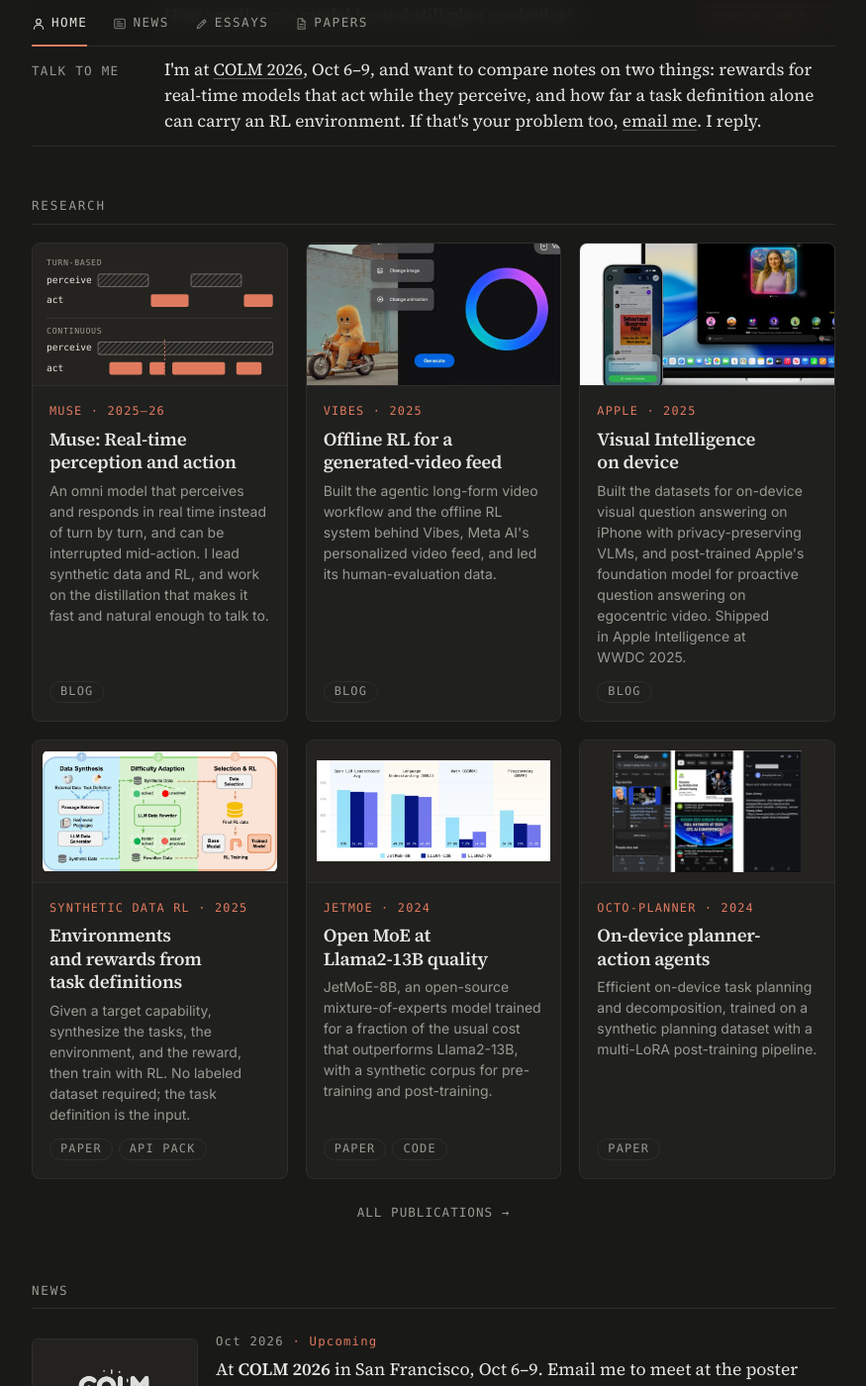
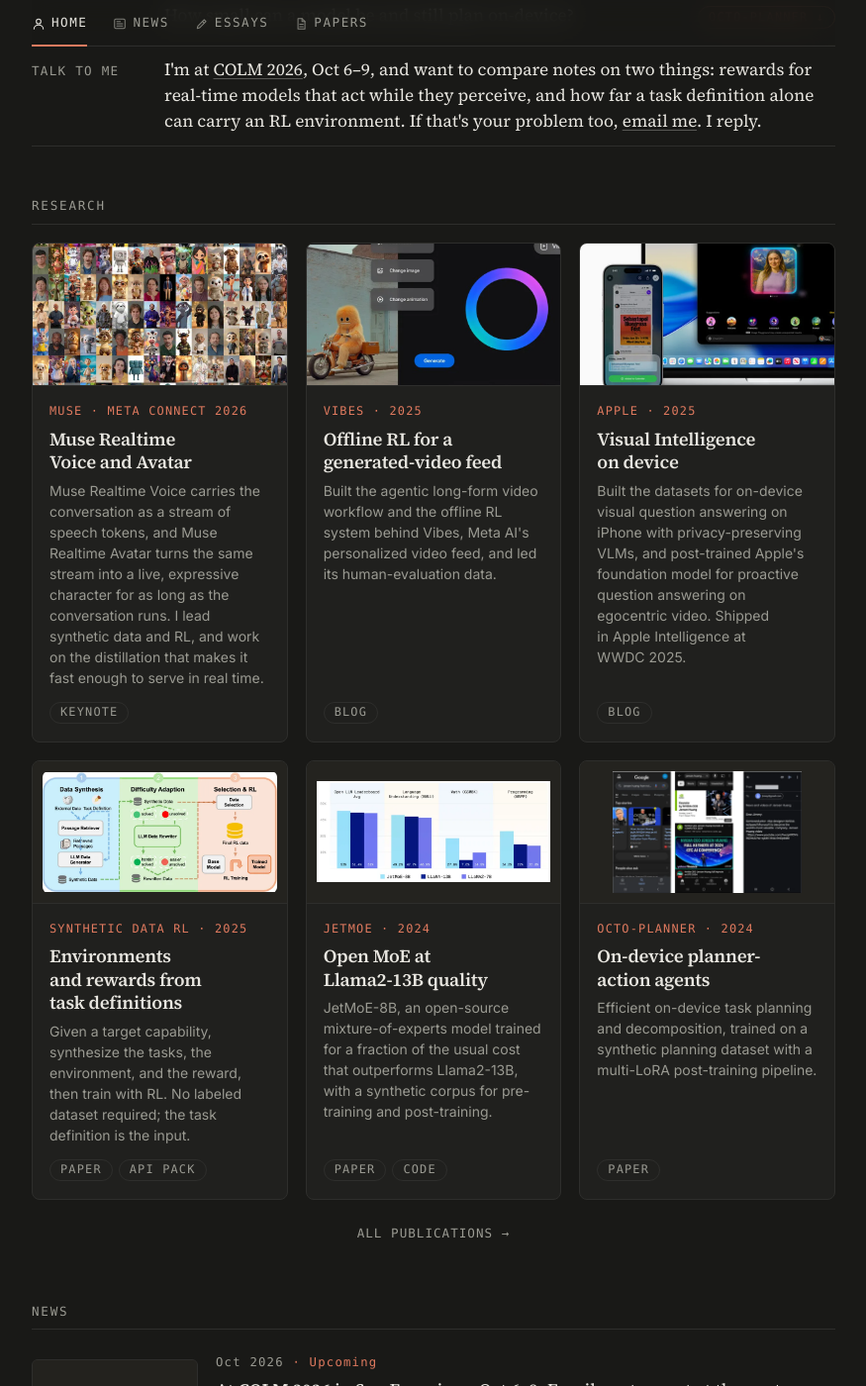
Before and after one commit to zguo0525/zguo0525.github.io, a Jekyll site: the page built from index.md, in a window 1280 px wide and 1400 px high, scrolled down 757 px. Shown: the whole window at 99% size, without its empty margins (202-1077 px from the left). Built offline with Jekyll 4.4.1, drawn with Linux system fonts in a browser that asks for light colours; some of the changed text lies outside the part shown.

Commit message:
Update Muse card and news for Realtime Voice and Avatar launch
Link the Muse research card and intro to the Meta Connect 2026 post,
swap the diagram for the character grid, and add a Sep 2026 news item.

Co-Authored-By: Claude Fable 5.1 <noreply@anthropic.com>
Claude-Session: https://claude.ai/code/session_01HnC98uYSSXDKz9D1f4jfEu

```diff
--- a/index.md
+++ b/index.md
@@ -5,7 +5,7 @@ title: Training agents that perceive and act
 
 I train multimodal models to act in the real world. Start from the capability we want, build the tasks, environments, rewards, and synthetic data that teach it, then train with RL.
 
-At <img class="logo-inline" src="{{ '/assets/logos/meta.com.png' | relative_url }}" alt="" width="16" height="16">[**Meta Superintelligence Labs**](https://ai.meta.com/) I lead synthetic data and RL for [Muse](https://about.fb.com/news/2026/04/introducing-muse-spark-meta-superintelligence-labs/), a real-time omni model for personal agents, and built the offline RL system behind [Vibes](https://about.fb.com/news/2025/09/introducing-vibes-ai-videos/). Before that, I worked on **Visual Intelligence** at <img class="logo-inline" src="{{ '/assets/logos/apple.com.png' | relative_url }}" alt="" width="16" height="16">[Apple](https://www.apple.com/newsroom/2025/06/apple-intelligence-gets-even-more-powerful-with-new-capabilities-across-apple-devices/) and **foundation models** at <img class="logo-inline" src="{{ '/assets/logos/mitibmwatsonailab.mit.edu.png' | relative_url }}" alt="" width="16" height="16">[MIT-IBM Watson](https://mitibmwatsonailab.mit.edu/). I got my **Ph.D. in Computer Science** at <img class="logo-inline" src="{{ '/assets/logos/mit.edu.png' | relative_url }}" alt="" width="16" height="16">[**MIT**](https://www.mit.edu/), and **B.A. in Physics** at <img class="logo-inline" src="{{ '/assets/logos/berkeley.edu.png' | relative_url }}" alt="" width="16" height="16">[**UC Berkeley**](https://www.berkeley.edu/). Outside work I read, write, bike, and hike.
+At <img class="logo-inline" src="{{ '/assets/logos/meta.com.png' | relative_url }}" alt="" width="16" height="16">[**Meta Superintelligence Labs**](https://ai.meta.com/) I lead synthetic data and RL for [Muse](https://research.meta.ai/blog/bringing-your-muse-to-life), a real-time omni model for personal agents, and built the offline RL system behind [Vibes](https://about.fb.com/news/2025/09/introducing-vibes-ai-videos/). Before that, I worked on **Visual Intelligence** at <img class="logo-inline" src="{{ '/assets/logos/apple.com.png' | relative_url }}" alt="" width="16" height="16">[Apple](https://www.apple.com/newsroom/2025/06/apple-intelligence-gets-even-more-powerful-with-new-capabilities-across-apple-devices/) and **foundation models** at <img class="logo-inline" src="{{ '/assets/logos/mitibmwatsonailab.mit.edu.png' | relative_url }}" alt="" width="16" height="16">[MIT-IBM Watson](https://mitibmwatsonailab.mit.edu/). I got my **Ph.D. in Computer Science** at <img class="logo-inline" src="{{ '/assets/logos/mit.edu.png' | relative_url }}" alt="" width="16" height="16">[**MIT**](https://www.mit.edu/), and **B.A. in Physics** at <img class="logo-inline" src="{{ '/assets/logos/berkeley.edu.png' | relative_url }}" alt="" width="16" height="16">[**UC Berkeley**](https://www.berkeley.edu/). Outside work I read, write, bike, and hike.
 
 <dl class="now" markdown="0">
   <div class="now-row"><dt>Open questions</dt><dd>
@@ -23,37 +23,14 @@ At <img class="logo-inline" src="{{ '/assets/logos/meta.com.png' | relative_url
 <div markdown="0" class="research">
 
 <article class="rs-row" id="muse">
-  <div class="rs-fig rs-fig--diagram" role="img" aria-label="Turn-based interaction alternates listening and responding; continuous interaction perceives and responds in overlapping streams">
-    <svg viewBox="0 0 360 200" xmlns="http://www.w3.org/2000/svg" font-family="ui-monospace, Menlo, monospace" aria-hidden="true" focusable="false">
-      <defs>
-        <pattern id="hatch" width="6" height="6" patternUnits="userSpaceOnUse" patternTransform="rotate(45)">
-          <line x1="0" y1="0" x2="0" y2="6" stroke="var(--dg-ink)" stroke-opacity="0.45" stroke-width="1.6"/>
-        </pattern>
-      </defs>
-      <text x="0" y="22" font-size="13" fill="var(--dg-muted)" letter-spacing="0.08em">TURN-BASED</text>
-      <text x="0" y="50" font-size="15" fill="var(--dg-ink)">perceive</text>
-      <text x="0" y="82" font-size="15" fill="var(--dg-ink)">act</text>
-      <rect x="82" y="36" width="80" height="20" rx="3" fill="url(#hatch)" stroke="var(--dg-ink)" stroke-opacity="0.55"/>
-      <rect x="166" y="68" width="60" height="20" rx="3" fill="var(--dg-accent)"/>
-      <rect x="230" y="36" width="80" height="20" rx="3" fill="url(#hatch)" stroke="var(--dg-ink)" stroke-opacity="0.55"/>
-      <rect x="314" y="68" width="46" height="20" rx="3" fill="var(--dg-accent)"/>
-      <line x1="0" y1="106" x2="360" y2="106" stroke="var(--dg-ink)" stroke-opacity="0.15"/>
-      <text x="0" y="130" font-size="13" fill="var(--dg-muted)" letter-spacing="0.08em">CONTINUOUS</text>
-      <text x="0" y="158" font-size="15" fill="var(--dg-ink)">perceive</text>
-      <text x="0" y="190" font-size="15" fill="var(--dg-ink)">act</text>
-      <rect x="82" y="144" width="278" height="20" rx="3" fill="url(#hatch)" stroke="var(--dg-ink)" stroke-opacity="0.55"/>
-      <rect x="100" y="176" width="52" height="20" rx="3" fill="var(--dg-accent)"/>
-      <rect x="164" y="176" width="24" height="20" rx="3" fill="var(--dg-accent)"/>
-      <rect x="200" y="176" width="84" height="20" rx="3" fill="var(--dg-accent)"/>
-      <rect x="302" y="176" width="40" height="20" rx="3" fill="var(--dg-accent)"/>
-      <line x1="188" y1="140" x2="188" y2="198" stroke="var(--dg-accent)" stroke-width="1.5" stroke-dasharray="3 3"/>
-    </svg>
-  </div>
+  <a class="rs-fig rs-fig--photo" href="https://research.meta.ai/blog/bringing-your-muse-to-life" aria-label="Muse Realtime Avatar announcement">
+    <img src="{{ '/assets/papers/cards/muse.webp' | relative_url }}" width="800" height="600" alt="Grid of characters animated by Muse Realtime Avatar" loading="lazy" decoding="async">
+  </a>
   <div class="rs-text">
-    <div class="rs-kicker">Muse · 2025–26</div>
-    <h3>Muse: Real-time perception and action</h3>
-    <p>An omni model that perceives and responds in real time instead of turn by turn, and can be interrupted mid-action. I lead synthetic data and RL, and work on the distillation that makes it fast and natural enough to talk to.</p>
-    <p class="rs-refs"><a class="chip" href="https://about.fb.com/news/2026/04/introducing-muse-spark-meta-superintelligence-labs/">Blog</a></p>
+    <div class="rs-kicker">Muse · Meta Connect 2026</div>
+    <h3><a href="https://research.meta.ai/blog/bringing-your-muse-to-life">Muse Realtime Voice and Avatar</a></h3>
+    <p>Muse Realtime Voice carries the conversation as a stream of speech tokens, and Muse Realtime Avatar turns the same stream into a live, expressive character for as long as the conversation runs. I lead synthetic data and RL, and work on the distillation that makes it fast enough to serve in real time.</p>
+    <p class="rs-refs"><a class="chip" href="https://research.meta.ai/blog/bringing-your-muse-to-life">Keynote</a></p>
   </div>
 </article>
 
```
Also changed, not shown: _data/news.yml (+7 -0 lines), assets/news/2026-09-muse-realtime-voice-and-avatar-announced.webp (added), assets/papers/cards/muse.webp (added).
